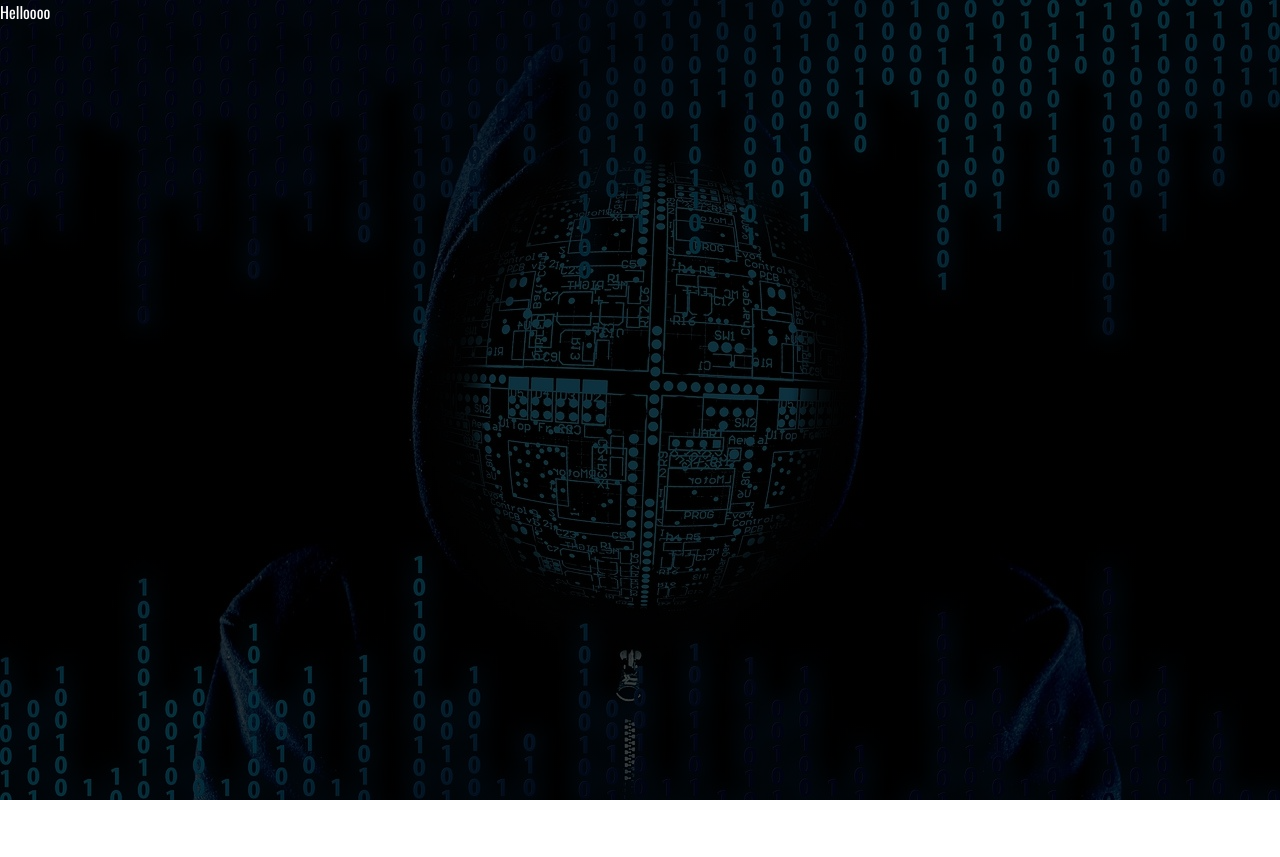
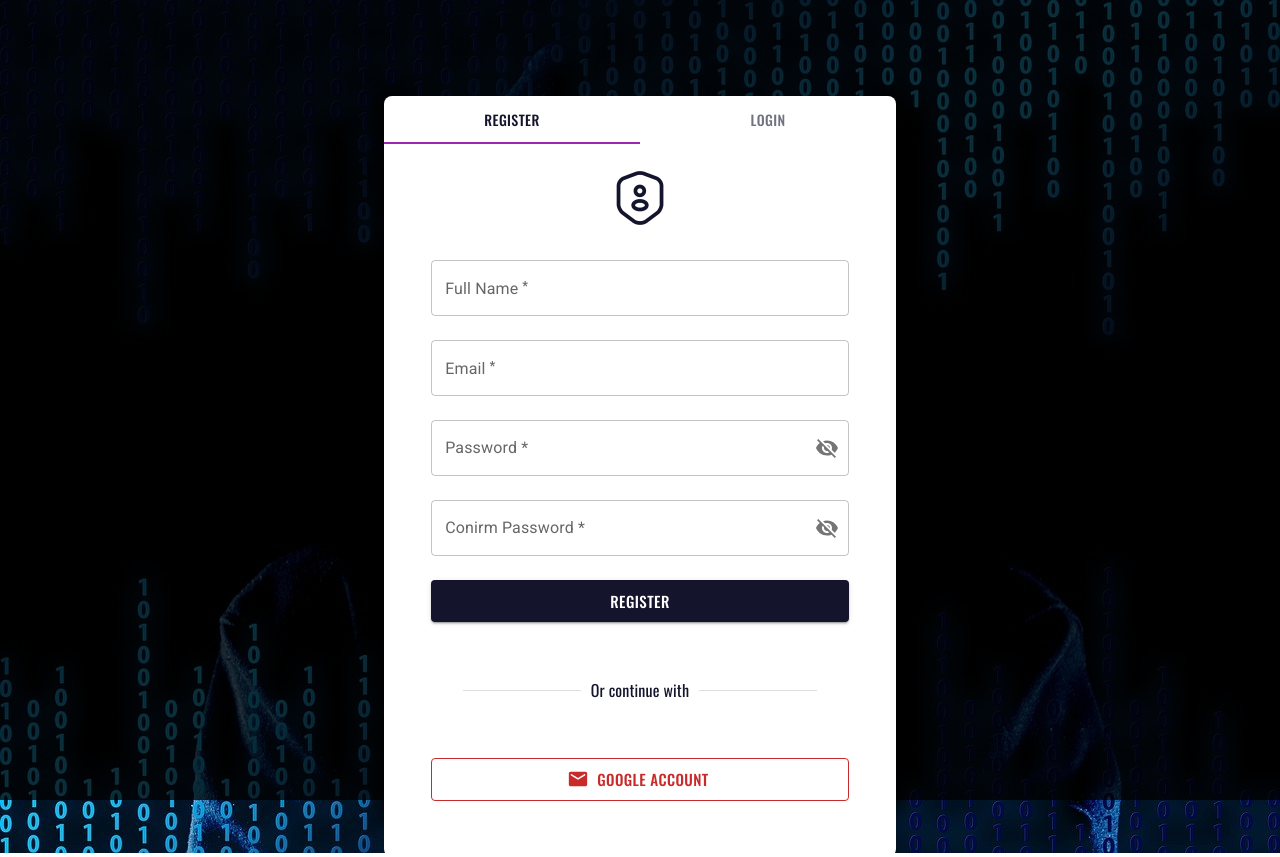
Before and after one commit to muohannedxd/CNS_project_MFA, a React (Vite) app: page /authenticate in a window 1280 px wide. Before the commit the page ends 800 px from the top, so only its background shows below. Built offline with nearby package versions, Linux system fonts and the light colour scheme; no server answers.

Commit message:
all done

```diff
--- a/src/App.tsx
+++ b/src/App.tsx
@@ -2,11 +2,23 @@ import '@fontsource/roboto/300.css';
 import '@fontsource/roboto/400.css';
 import '@fontsource/roboto/500.css';
 import '@fontsource/roboto/700.css';
+import { Routes, Route } from 'react-router-dom';
+import AuthForms from './pages/AuthForms';
+import Main from './pages/Main';
+import NoMatch from './pages/NoMatch';
+import VerifyEmail from './pages/VerifyEmail';
+import Verified from './pages/Verified';
 
 export default function App() {
   return (
     <div className="App">
-      <p color='white' style={{color: 'white'}}>Helloooo</p>
+      <Routes>
+        <Route path='/' element={<Main />}></Route>
+        <Route path='/authenticate' element={<AuthForms />}></Route>
+        <Route path='/verify-email' element={<VerifyEmail />}></Route>
+        <Route path='/verified' element={<Verified />} ></Route>
+        <Route path='*' element={<NoMatch />}></Route>
+      </Routes>
     </div>
   )
 }
```
Also changed, not shown: vercel.json.
